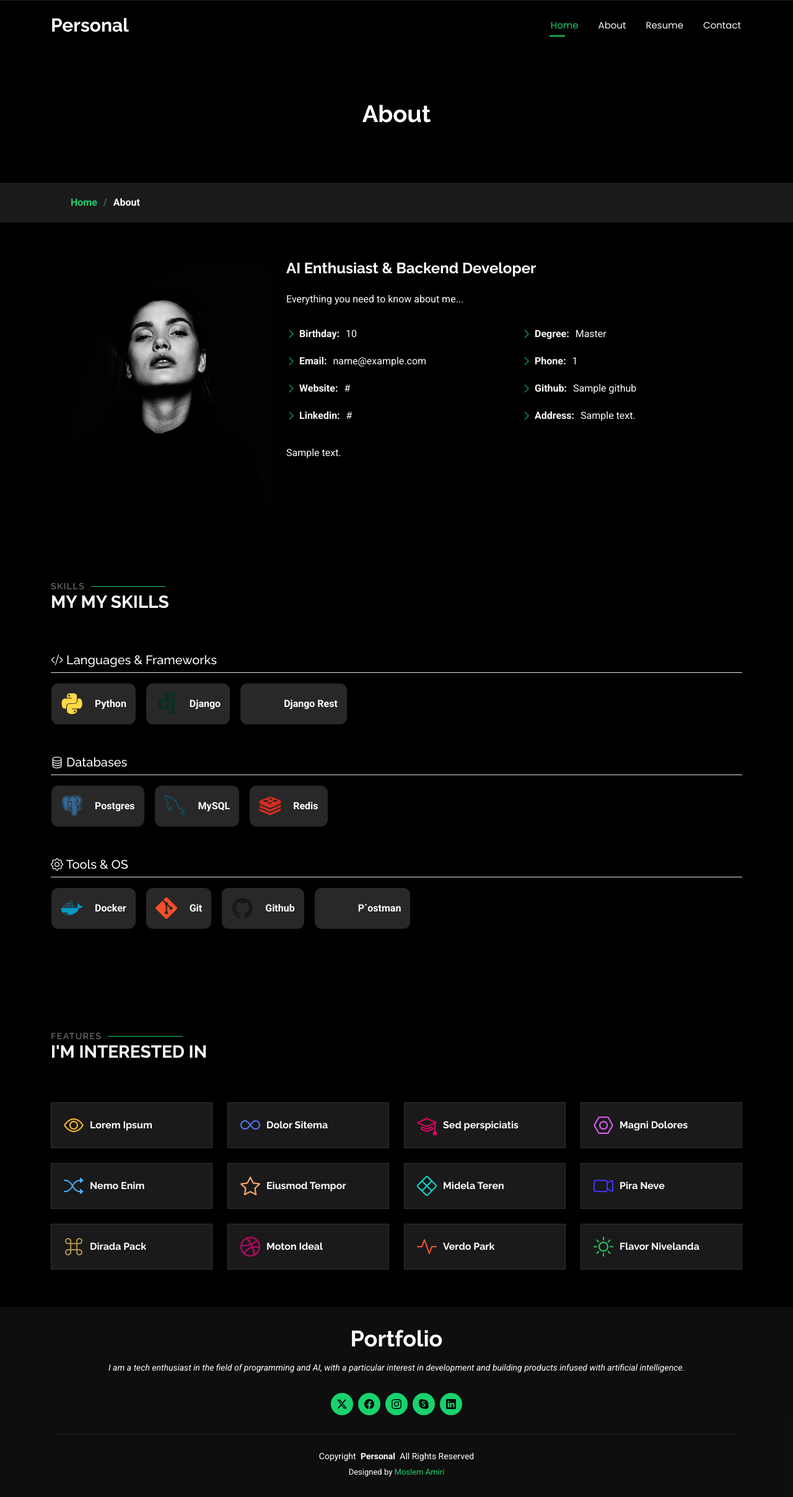
After one commit to Mosllems/My_Website, a Django app: template templates/about.html in a window 1280 px wide. The commit adds this page. Shown: the whole page at 62% size. Run offline with Django 5.2, Linux system fonts and the light colour scheme; the template is opened without the code that fills it: most values are stand-ins (such as "Sample title", 1, 10 or a date in 2020); parts of the project's set-up code (start-up, migrations or seed data) failed here and were passed over; some libraries are stand-ins or nearby versions.

Commit message:
add About Template

```diff
--- a/pages/urls.py
+++ b/pages/urls.py
@@ -6,7 +6,6 @@ app_name = 'pages' # we must write the apps'name here, because once the project
 
 urlpatterns = [
     path('', views.HomePageView.as_view(), name='home'),
-    # path('contact/', views.contact, name='contact'),
-    # path('about/', views.about, name='about'),
+    path('about/', views.AboutPageView.as_view(), name='about'),
 
 ]
--- a/static/css/main.css
+++ b/static/css/main.css
@@ -835,38 +835,49 @@ section,
 /*--------------------------------------------------------------
 # Skills Section
 --------------------------------------------------------------*/
-.skills .progress {
-  height: 60px;
-  display: block;
-  background: none;
-  border-radius: 0;
+
+.skills-app-container {
+    display: flex;
+    flex-wrap: wrap;
+    gap: 15px;
+    margin-top: 15px;
 }
 
-.skills .progress .skill {
-  color: var(--heading-color);
-  padding: 0;
-  margin: 0 0 6px 0;
-  text-transform: uppercase;
-  display: block;
-  font-weight: 600;
-  font-family: var(--heading-font);
+.skill-app-item {
+    display: flex;
+    align-items: center;
+    background: #292929f9;
+    border: 1px solid #000000;
+    border-radius: 12px;
+    padding: 8px 15px 8px 8px;
+    transition: all 0.3s ease;
+    box-shadow: 0 2px 5px rgba(0,0,0,0.05);
 }
 
-.skills .progress .skill .val {
-  float: right;
-  font-style: normal;
+.skill-app-item:hover {
+    transform: translateX(5px);
+    border-color: #18d26e;
+    box-shadow: 0 5px 15px rgba(0,0,0,0.1);
 }
 
-.skills .progress-bar-wrap {
-  background: color-mix(in srgb, var(--default-color), transparent 90%);
-  height: 10px;
+.skill-app-icon {
+    width: 50px;
+    height: 50px;
+    display: flex;
+    justify-content: center;
+    align-items: center;
+    margin-right: 12px;
 }
 
-.skills .progress-bar {
-  width: 1px;
-  height: 10px;
-  transition: 0.9s;
-  background-color: var(--accent-color);
+.skill-app-icon i {
+    font-size: 2.2rem;
+}
+
+.skill-app-name {
+    font-size: 1rem;
+    font-weight: 700;
+    color: #ffffff;
+    white-space: nowrap;
 }
 
 /*--------------------------------------------------------------
--- a/templates/_base.html
+++ b/templates/_base.html
@@ -29,6 +29,8 @@
   <!-- Main CSS File -->
   <link href="{% static 'css/main.css' %}" rel="stylesheet">
 
+  <link rel="stylesheet" href="https://cdn.jsdelivr.net/gh/devicons/devicon@latest/devicon.min.css">
+
 </head>
 
 {% block style %}
@@ -48,7 +50,7 @@
       <nav id="navmenu" class="navmenu">
         <ul>
           <li><a href="{% url 'pages:home' %}" class="active">Home</a></li>
-          <li><a href="#">About</a></li>
+          <li><a href="{% url 'pages:about' %}">About</a></li>
           <li><a href="#">Resume</a></li>
           <!-- <li><a href="#">Services</a></li> -->
           <!-- <li><a href="#">Portfolio</a></li> -->
--- /dev/null
+++ b/templates/about.html
@@ -0,0 +1,299 @@
+{% extends "_base.html" %}
+{% load static %}
+
+{% block title %} About {% endblock title %}
+
+
+{% block content %}
+
+  <main class="main">
+
+    <!-- Page Title -->
+    <div class="page-title" data-aos="fade">
+      <div class="heading">
+        <div class="container">
+          <div class="row d-flex justify-content-center text-center">
+            <div class="col-lg-8">
+              <h1>About</h1>
+              <!-- <p class="mb-0">Everything you need to know about my journey.</p> -->
+            </div>
+          </div>
+        </div>
+      </div>
+      <nav class="breadcrumbs">
+        <div class="container">
+          <ol>
+            <li><a href="index.html">Home</a></li>
+            <li class="current">About</li>
+          </ol>
+        </div>
+      </nav>
+    </div><!-- End Page Title -->
+
+
+    <!--Info Section-->
+    <section id="about" class="about section">
+
+      <div class="container" data-aos="fade-up" data-aos-delay="100">
+
+        <div class="row gy-4 justify-content-center">
+          <div class="col-lg-4">
+            <img src="assets/img/profile-img.jpg" class="img-fluid" alt="">
+          </div>
+          <div class="col-lg-8 content">
+            <h2>AI Enthusiast &amp; Backend Developer</h2>
+            <p class="mb=0 py-3">
+              Everything you need to know about me...
+            </p>
+            <div class="row">
+              <div class="col-lg-6">
+                <ul>
+                  <li><i class="bi bi-chevron-right"></i> <strong>Birthday:</strong> <span>{{me.age}}</span></li>
+                  <li><i class="bi bi-chevron-right"></i> <strong>Email:</strong> <span>{{me.email}}</span></li>
+                  <li><i class="bi bi-chevron-right"></i> <strong>Website:</strong> <span>{{me.website}}</span></li>
+                  <li><i class="bi bi-chevron-right"></i> <strong>Linkedin:</strong> <span>{{me.linkedin}}</span></li>
+                </ul>
+              </div>
+              <div class="col-lg-6">
+                <ul>
+                    <li><i class="bi bi-chevron-right"></i> <strong>Degree:</strong> <span>Master</span></li>
+                  <li><i class="bi bi-chevron-right"></i> <strong>Phone:</strong> <span>{{me.phone_number}}</span></li>
+                  <li><i class="bi bi-chevron-right"></i> <strong>Github:</strong> <span>{{me.github}}</span></li>
+                  <li><i class="bi bi-chevron-right"></i> <strong>Address:</strong> <span>{{me.address}}</span></li>
+                </ul>
+              </div>
+            </div>
+            <p class="py-3">
+              {{me.bio}}
+            </p>
+          </div>
+        </div>
+
+      </div>
+
+    </section>
+    <!-- /info Section -->
+
+
+    <!-- Skills Section -->
+    <section id="skills" class="skills section">
+
+        <div class="container section-title" data-aos="fade-up">
+            <h2>Skills</h2>
+            <div><span>My</span> <span class="description-title">My Skills</span></div>
+        </div>
+
+        <div class="container" data-aos="fade-up" data-aos-delay="100">
+
+            <div class="mb-5">
+            <h5 class="mb-3 text-white border-bottom pb-2">
+                <i class="bi bi-code-slash"></i> Languages & Frameworks
+            </h5>
+
+            <div class="skills-app-container">
+
+                <div class="skill-app-item">
+                <div class="skill-app-icon">
+                    <i class="devicon-python-plain colored"></i>
+                </div>
+                <span class="skill-app-name">Python</span>
+                </div>
+
+                <div class="skill-app-item">
+                <div class="skill-app-icon">
+                    <i class="devicon-django-plain colored"></i>
+                </div>
+                <span class="skill-app-name">Django</span>
+                </div>
+
+                <div class="skill-app-item">
+                <div class="skill-app-icon">
+                    <i class="devicon-djangorest-plain colored"></i>
+                </div>
+                <span class="skill-app-name">Django Rest</span>
+                </div>
+
+            </div>
+            </div>
+
+            <div class="mb-5">
+            <h5 class="mb-3 text-white border-bottom pb-2">
+                <i class="bi bi-database"></i> Databases
+            </h5>
+
+            <div class="skills-app-container">
+
+                <div class="skill-app-item">
+                <div class="skill-app-icon">
+                    <i class="devicon-postgresql-plain colored"></i>
+                </div>
+                <span class="skill-app-name">Postgres</span>
+                </div>
+
+                <div class="skill-app-item">
+                <div class="skill-app-icon">
+                    <i class="devicon-mysql-plain colored"></i>
+                </div>
+                <span class="skill-app-name">MySQL</span>
+                </div>
+
+                <div class="skill-app-item">
+                <div class="skill-app-icon">
+                    <i class="devicon-redis-plain colored"></i>
+                </div>
+                <span class="skill-app-name">Redis</span>
+                </div>
+
+            </div>
+            </div>
+
+            <div class="mb-5">
+            <h5 class="mb-3 text-white border-bottom pb-2">
+                <i class="bi bi-gear"></i> Tools & OS
+            </h5>
+
+            <div class="skills-app-container">
+
+                <div class="skill-app-item">
+                <div class="skill-app-icon">
+                    <i class="devicon-docker-plain colored"></i>
+                </div>
+                <span class="skill-app-name">Docker</span>
+                </div>
+
+                <div class="skill-app-item">
+                <div class="skill-app-icon">
+                    <i class="devicon-git-plain colored"></i>
+                </div>
+                <span class="skill-app-name">Git</span>
+                </div>
+
+                <div class="skill-app-item">
+                <div class="skill-app-icon">
+                    <i class="devicon-github-plain colored"></i>
+                </div>
+                <span class="skill-app-name">Github</span>
+                </div>
+
+                <div class="skill-app-item">
+                <div class="skill-app-icon">
+                    <i class="devicon-postman-plain colored"></i>
+                </div>
+                <span class="skill-app-name">P`ostman</span>
+                </div>
+
+            </div>
+            </div>
+
+        </div>
+    </section>
+    <!-- Skills Section -->
+
+
+    <!-- Interests Section -->
+    <section id="interests" class="interests section">
+
+      <!-- Section Title -->
+      <div class="container section-title" data-aos="fade-up">
+        <h2>Features</h2>
+        <div><span>I'm</span> <span class="description-title">interested in</span></div>
+      </div><!-- End Section Title -->
+
+      <div class="container">
+
+        <div class="row gy-4">
+
+          <div class="col-lg-3 col-md-4" data-aos="fade-up" data-aos-delay="100">
+            <div class="features-item">
+              <i class="bi bi-eye" style="color: #ffbb2c;"></i>
+              <h3><a href="" class="stretched-link">Lorem Ipsum</a></h3>
+            </div>
+          </div><!-- End Feature Item -->
+
+          <div class="col-lg-3 col-md-4" data-aos="fade-up" data-aos-delay="200">
+            <div class="features-item">
+              <i class="bi bi-infinity" style="color: #5578ff;"></i>
+              <h3><a href="" class="stretched-link">Dolor Sitema</a></h3>
+            </div>
+          </div><!-- End Feature Item -->
+
+          <div class="col-lg-3 col-md-4" data-aos="fade-up" data-aos-delay="300">
+            <div class="features-item">
+              <i class="bi bi-mortarboard" style="color: #e80368;"></i>
+              <h3><a href="" class="stretched-link">Sed perspiciatis</a></h3>
+            </div>
+          </div><!-- End Feature Item -->
+
+          <div class="col-lg-3 col-md-4" data-aos="fade-up" data-aos-delay="400">
+            <div class="features-item">
+              <i class="bi bi-nut" style="color: #e361ff;"></i>
+              <h3><a href="" class="stretched-link">Magni Dolores</a></h3>
+            </div>
+          </div><!-- End Feature Item -->
+
+          <div class="col-lg-3 col-md-4" data-aos="fade-up" data-aos-delay="500">
+            <div class="features-item">
+              <i class="bi bi-shuffle" style="color: #47aeff;"></i>
+              <h3><a href="" class="stretched-link">Nemo Enim</a></h3>
+            </div>
+          </div><!-- End Feature Item -->
+
+          <div class="col-lg-3 col-md-4" data-aos="fade-up" data-aos-delay="600">
+            <div class="features-item">
+              <i class="bi bi-star" style="color: #ffa76e;"></i>
+              <h3><a href="" class="stretched-link">Eiusmod Tempor</a></h3>
+            </div>
+          </div><!-- End Feature Item -->
+
+          <div class="col-lg-3 col-md-4" data-aos="fade-up" data-aos-delay="700">
+            <div class="features-item">
+              <i class="bi bi-x-diamond" style="color: #11dbcf;"></i>
+              <h3><a href="" class="stretched-link">Midela Teren</a></h3>
+            </div>
+          </div><!-- End Feature Item -->
+
+          <div class="col-lg-3 col-md-4" data-aos="fade-up" data-aos-delay="800">
+            <div class="features-item">
+              <i class="bi bi-camera-video" style="color: #4233ff;"></i>
+              <h3><a href="" class="stretched-link">Pira Neve</a></h3>
+            </div>
+          </div><!-- End Feature Item -->
+
+          <div class="col-lg-3 col-md-4" data-aos="fade-up" data-aos-delay="900">
+            <div class="features-item">
+              <i class="bi bi-command" style="color: #b2904f;"></i>
+              <h3><a href="" class="stretched-link">Dirada Pack</a></h3>
+            </div>
+          </div><!-- End Feature Item -->
+
+          <div class="col-lg-3 col-md-4" data-aos="fade-up" data-aos-delay="1000">
+            <div class="features-item">
+              <i class="bi bi-dribbble" style="color: #b20969;"></i>
+              <h3><a href="" class="stretched-link">Moton Ideal</a></h3>
+            </div>
+          </div><!-- End Feature Item -->
+
+          <div class="col-lg-3 col-md-4" data-aos="fade-up" data-aos-delay="1100">
+            <div class="features-item">
+              <i class="bi bi-activity" style="color: #ff5828;"></i>
+              <h3><a href="" class="stretched-link">Verdo Park</a></h3>
+            </div>
+          </div><!-- End Feature Item -->
+
+          <div class="col-lg-3 col-md-4" data-aos="fade-up" data-aos-delay="1200">
+            <div class="features-item">
+              <i class="bi bi-brightness-high" style="color: #29cc61;"></i>
+              <h3><a href="" class="stretched-link">Flavor Nivelanda</a></h3>
+            </div>
+          </div><!-- End Feature Item -->
+
+        </div>
+
+      </div>
+
+    </section><!-- /Interests Section -->
+
+  </main>
+
+
+{% endblock content %}
```
Also changed, not shown: pages/views.py (+14 -0 lines).
